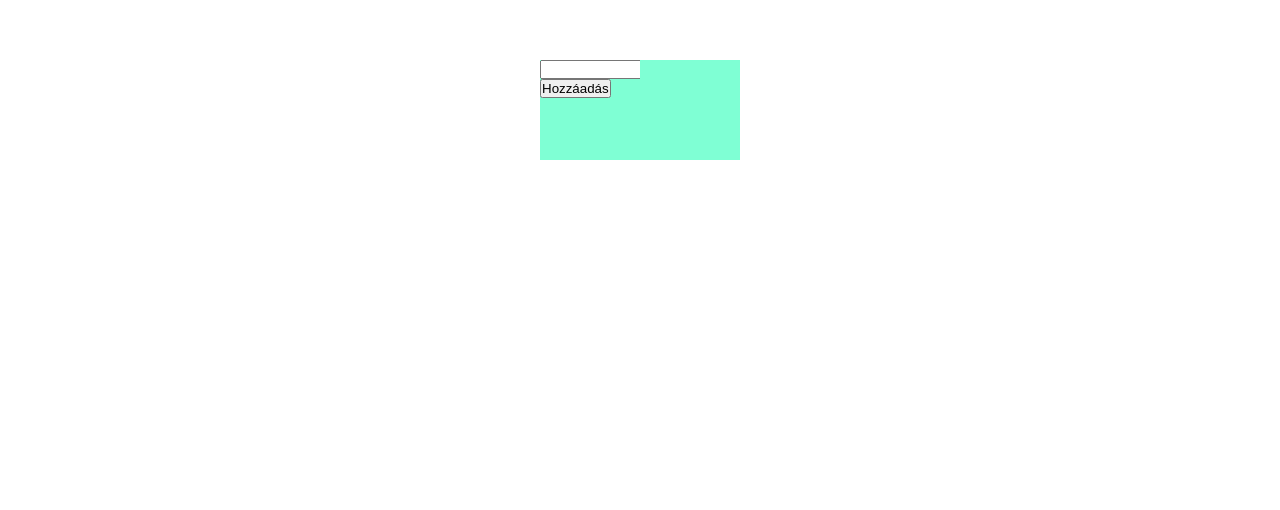
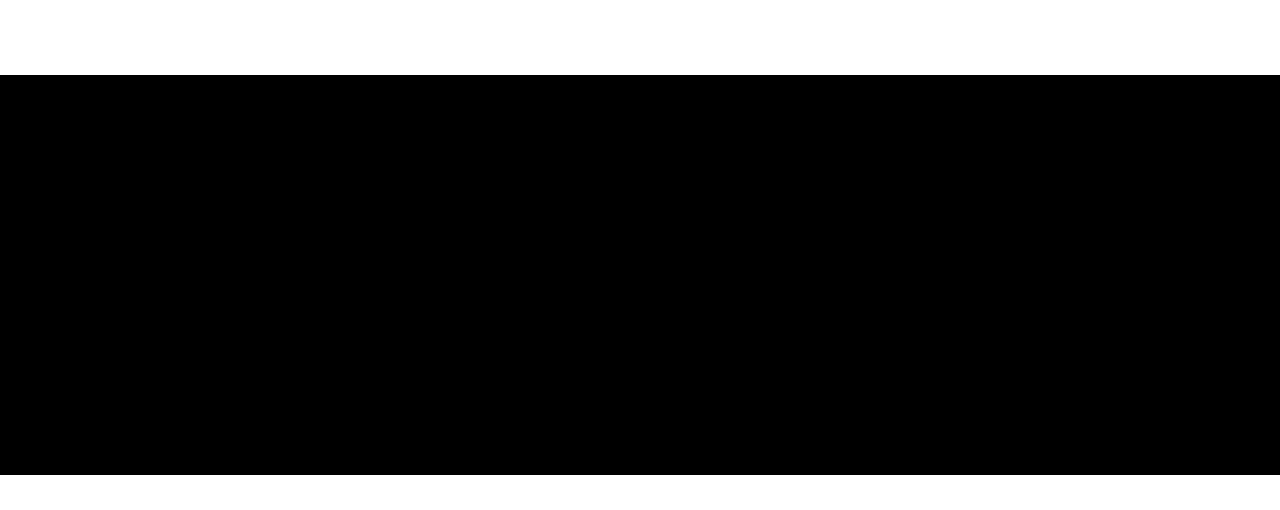
Before and after one commit to SandorMore/webfeladatok, a plain HTML site: page html.html in a window 1280 px wide. Shown: the part 290-800 px from the top of the page. Drawn offline with Linux system fonts and the light colour scheme.

Commit message:
sigma sigma on the wall whos the skibidest of them all

```diff
--- a/css.css
+++ b/css.css
@@ -9,12 +9,28 @@ body{
     display: flex;
     justify-content: center;
     align-items: center;
+
 }
 div{
     width: 100px;
-    height: 100px;
-    background-color: aquamarine;
+    height: 50px;
+    background-color: bisque;
+    text-align: center;
+}
+.container{
+    background-color: white;
 }
 #markolo{
-
+    width: 300px;
+    height: 400px;
+    background-color: black;
+    display: flex;
+    width: 100%;
+    position: absolute;
+    top: 365px;
+    flex-wrap: wrap;
 }
+h1{
+    font-size: medium;
+    word-wrap: break-word;
+}
--- a/js.js
+++ b/js.js
@@ -4,7 +4,8 @@ const inputEL = document.getElementById("input")
 function buttonClicked(){
     let newelement = document.createElement("div")
     let newelement2 = document.createElement("h1")
-    newelement2.innerText = inputEL.innerText
+    newelement2.innerText = inputEL.value
     markoloEl.appendChild(newelement)
     newelement.appendChild(newelement2)
+
 }
```
